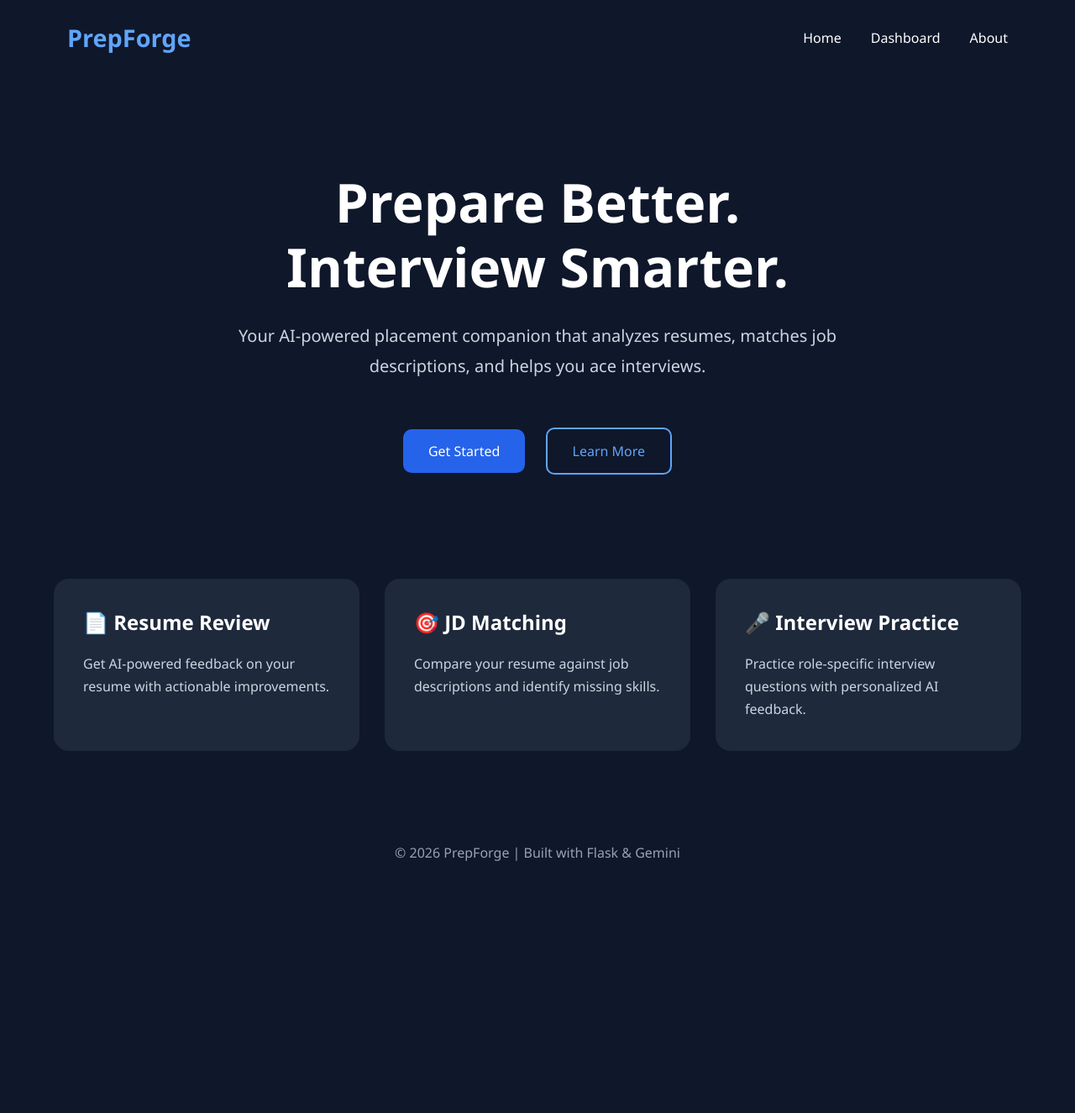
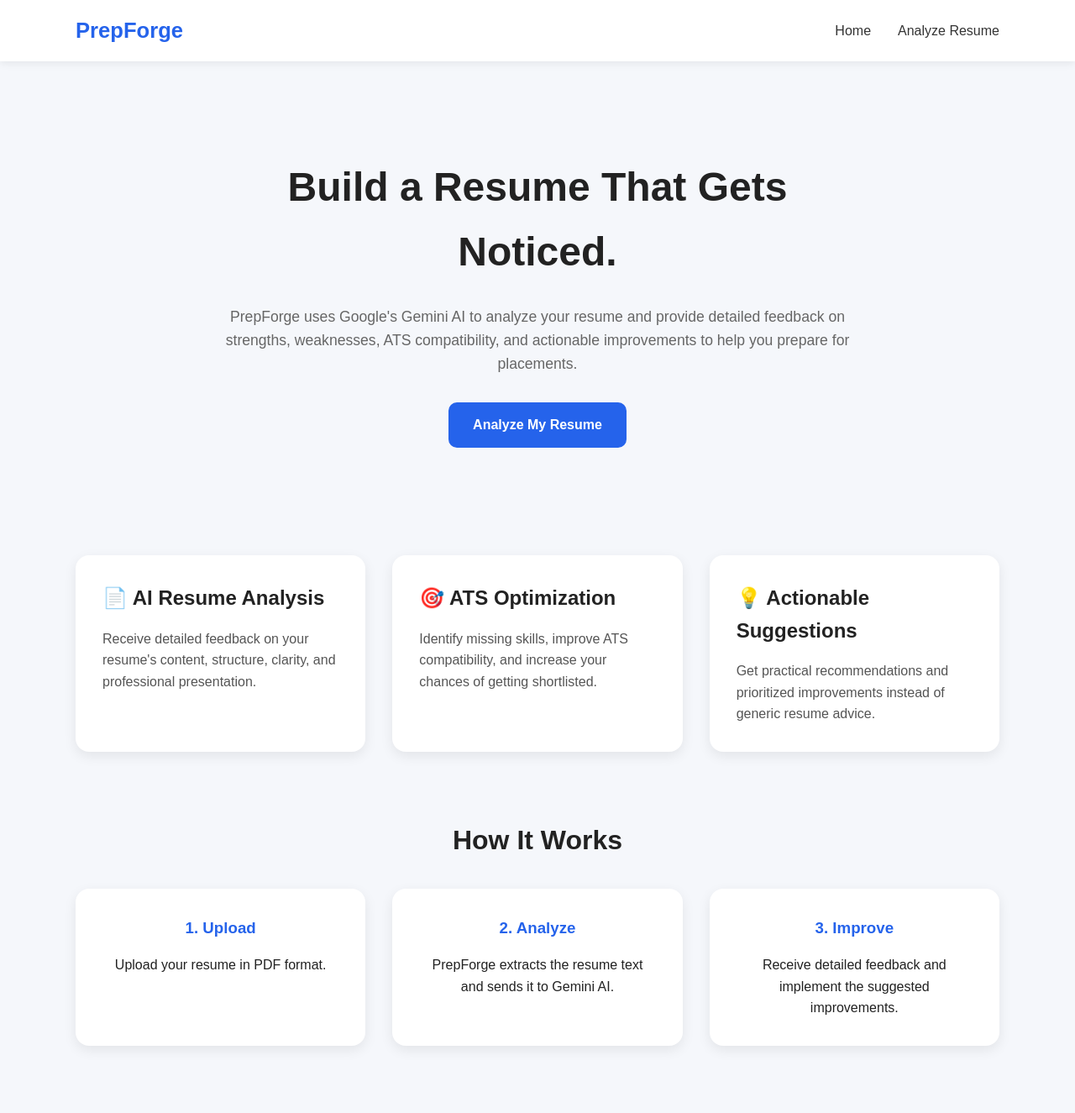
Before and after one commit to Mitul1779/forgetrack-6-prepforge, a Flask app: page / in a window 1280 px wide. Shown: the whole page at 84% size. Before the commit the page ends 1025 px from the top, so only its background shows below. Run offline with Flask 3, Linux system fonts and the light colour scheme.

Commit message:
resume analyzer should be done

```diff
--- a/static/css/style.css
+++ b/static/css/style.css
@@ -1,242 +1,309 @@
-*{
-    margin:0;
-    padding:0;
-    box-sizing:border-box;
+* {
+    margin: 0;
+    padding: 0;
+    box-sizing: border-box;
 }
 
-body{
-
-    font-family:Segoe UI, sans-serif;
-
-    background:#0f172a;
-
-    color:white;
-
+body {
+    font-family: Arial, Helvetica, sans-serif;
+    background-color: #f5f7fb;
+    color: #222;
+    line-height: 1.6;
 }
 
-.navbar{
-
-    display:flex;
-
-    justify-content:space-between;
-
-    align-items:center;
-
-    padding:25px 80px;
-
+main {
+    width: min(1100px, 90%);
+    margin: 3rem auto;
 }
 
-.logo{
-
-    font-size:1.8rem;
-
-    font-weight:bold;
-
-    color:#60a5fa;
-
+header {
+    background: #ffffff;
+    box-shadow: 0 2px 10px rgba(0, 0, 0, 0.08);
 }
 
-.nav-links{
-
-    list-style:none;
-
-    display:flex;
-
-    gap:35px;
-
+nav {
+    width: min(1100px, 90%);
+    margin: auto;
+    display: flex;
+    justify-content: space-between;
+    align-items: center;
+    padding: 1rem 0;
 }
 
-.nav-links a{
-
-    text-decoration:none;
-
-    color:white;
-
-    transition:.3s;
-
+.logo {
+    text-decoration: none;
+    color: #2563eb;
+    font-size: 1.6rem;
+    font-weight: bold;
 }
 
-.nav-links a:hover{
-
-    color:#60a5fa;
-
+nav ul {
+    list-style: none;
+    display: flex;
+    gap: 2rem;
 }
 
-.hero{
-
-    display:flex;
-
-    justify-content:center;
-
-    align-items:center;
-
-    min-height:75vh;
-
-    text-align:center;
-
-    padding:40px;
-
+nav ul li {
+    list-style: none;
 }
 
-.hero h1{
-
-    font-size:4rem;
-
-    margin-bottom:25px;
-
-    line-height:1.2;
-
+nav a {
+    text-decoration: none;
+    color: #333;
+    font-weight: 500;
 }
 
-.hero p{
-
-    max-width:750px;
-
-    margin:auto;
-
-    font-size:1.25rem;
-
-    color:#cbd5e1;
-
-    line-height:1.8;
-
+nav a:hover {
+    color: #2563eb;
 }
 
-.buttons{
+.hero {
+    text-align: center;
+    padding: 4rem 0;
+}
 
-    margin-top:45px;
+.hero-content {
+    max-width: 750px;
+    margin: auto;
+}
 
+.hero h1 {
+    font-size: 3rem;
+    margin-bottom: 1.5rem;
+}
+
+.hero p {
+    color: #666;
+    font-size: 1.1rem;
+    margin-bottom: 2rem;
 }
 
 .btn-primary,
-.btn-secondary{
-
-    display:inline-block;
-
-    text-decoration:none;
-
-    padding:15px 30px;
-
-    border-radius:10px;
-
-    margin:10px;
-
-    transition:.3s;
-
+.btn-secondary {
+    display: inline-block;
+    text-decoration: none;
+    padding: 0.9rem 1.8rem;
+    border-radius: 10px;
+    font-weight: bold;
+    transition: 0.3s;
 }
 
-.btn-primary{
-
-    background:#2563eb;
-
-    color:white;
-
+.btn-primary {
+    background: #2563eb;
+    color: white;
 }
 
-.btn-primary:hover{
-
-    background:#1d4ed8;
-
+.btn-primary:hover {
+    background: #1d4ed8;
 }
 
-.btn-secondary{
-
-    border:2px solid #60a5fa;
-
-    color:#60a5fa;
-
+.btn-secondary {
+    border: 2px solid #2563eb;
+    color: #2563eb;
 }
 
-.btn-secondary:hover{
-
-    background:#60a5fa;
-
-    color:#0f172a;
-
+.btn-secondary:hover {
+    background: #2563eb;
+    color: white;
 }
 
-.features{
-
-    width:90%;
-
-    max-width:1200px;
-
-    margin:auto;
-
-    display:grid;
-
-    grid-template-columns:repeat(3,1fr);
-
-    gap:30px;
-
-    margin-bottom:80px;
-
+.features {
+    display: grid;
+    grid-template-columns: repeat(auto-fit, minmax(260px, 1fr));
+    gap: 2rem;
+    margin: 4rem 0;
 }
 
-.card{
-
-    background:#1e293b;
-
-    padding:35px;
-
-    border-radius:18px;
-
-    transition:.3s;
-
+.card {
+    background: white;
+    padding: 2rem;
+    border-radius: 16px;
+    box-shadow: 0 5px 15px rgba(0,0,0,.08);
+    transition: 0.3s;
 }
 
-.card:hover{
-
-    transform:translateY(-8px);
-
+.card:hover {
+    transform: translateY(-6px);
 }
 
-.card h2{
-
-    margin-bottom:20px;
-
+.card h2 {
+    margin-bottom: 1rem;
 }
 
-.card p{
-
-    color:#cbd5e1;
-
-    line-height:1.7;
-
+.card p {
+    color: #555;
 }
 
-footer{
-
-    text-align:center;
-
-    padding:30px;
-
-    color:#94a3b8;
-
+.about {
+    margin: 5rem 0;
 }
 
-@media(max-width:900px){
-
-.features{
-
-grid-template-columns:1fr;
-
+.about h2 {
+    text-align: center;
+    margin-bottom: 2rem;
+    font-size: 2rem;
 }
 
-.hero h1{
-
-font-size:2.7rem;
-
+.steps {
+    display: grid;
+    grid-template-columns: repeat(auto-fit, minmax(220px,1fr));
+    gap: 2rem;
 }
 
-.navbar{
+.step {
+    background: white;
+    padding: 2rem;
+    border-radius: 16px;
+    text-align: center;
+    box-shadow: 0 5px 15px rgba(0,0,0,.08);
+}
 
-padding:20px;
+.step h3 {
+    margin-bottom: 1rem;
+    color: #2563eb;
+}
 
-flex-direction:column;
+.upload-container {
+    max-width: 650px;
+    margin: auto;
+    background: white;
+    padding: 3rem;
+    border-radius: 16px;
+    text-align: center;
+    box-shadow: 0 5px 15px rgba(0,0,0,.08);
+}
 
-gap:20px;
+.upload-container h1 {
+    margin-bottom: 1rem;
+}
 
+.upload-container p {
+    margin-bottom: 2rem;
+    color: #666;
+}
+
+.upload-container label {
+    display: block;
+    margin-bottom: 1rem;
+    font-weight: bold;
+}
+
+input[type="file"] {
+    width: 100%;
+    margin-bottom: 2rem;
+}
+
+button {
+    background: #2563eb;
+    color: white;
+    border: none;
+    padding: 1rem 2rem;
+    border-radius: 10px;
+    cursor: pointer;
+    font-size: 1rem;
+    transition: 0.3s;
+}
+
+button:hover {
+    background: #1d4ed8;
+}
+
+.analysis-container {
+    max-width: 900px;
+    margin: auto;
+}
+
+.analysis-container h1 {
+    margin-bottom: 2rem;
+    text-align: center;
+}
+
+.analysis-card {
+    background: white;
+    padding: 2rem;
+    border-radius: 16px;
+    box-shadow: 0 5px 15px rgba(0,0,0,.08);
+    margin-bottom: 2rem;
+}
+
+.analysis-card h2 {
+    margin-top: 2rem;
+    margin-bottom: 1rem;
+    color: #2563eb;
+}
+
+.analysis-card h2:first-child {
+    margin-top: 0;
+}
+
+.analysis-card p {
+    margin-bottom: 1rem;
+}
+
+.analysis-card ul {
+    padding-left: 1.5rem;
+    margin-bottom: 1.5rem;
+}
+
+.analysis-card li {
+    margin-bottom: 0.6rem;
+}
+
+.error-container {
+    max-width: 700px;
+    margin: auto;
+    background: white;
+    padding: 3rem;
+    border-radius: 16px;
+    text-align: center;
+    box-shadow: 0 5px 15px rgba(0,0,0,.08);
+}
+
+.error-container h1 {
+    color: #dc2626;
+    margin-bottom: 1rem;
+}
+
+.flash {
+    width: min(700px, 90%);
+    margin: 1rem auto;
+    padding: 1rem;
+    border-radius: 10px;
+    text-align: center;
+    font-weight: 600;
+}
+
+.flash.error {
+    background: #fee2e2;
+    color: #991b1b;
+}
+
+footer {
+    text-align: center;
+    padding: 2rem;
+    color: #777;
+    margin-top: 4rem;
+}
+
+@media (max-width: 768px) {
+
+    nav {
+        flex-direction: column;
+        gap: 1rem;
+    }
+
+    nav ul {
+        gap: 1rem;
+    }
+
+    .hero h1 {
+        font-size: 2.2rem;
+    }
+
+    .upload-container,
+    .analysis-card,
+    .error-container {
+        padding: 2rem;
     }
 
 }
--- /dev/null
+++ b/templates/base.html
@@ -0,0 +1,58 @@
+<!DOCTYPE html>
+<html lang="en">
+
+<head>
+    <meta charset="UTF-8">
+    <meta name="viewport" content="width=device-width, initial-scale=1.0">
+
+    <title>
+        {% block title %}
+        PrepForge
+        {% endblock %}
+    </title>
+
+    <link rel="stylesheet"
+          href="{{ url_for('static', filename='css/style.css') }}">
+</head>
+
+<body>
+
+    <header>
+
+        <nav>
+
+            <a href="{{ url_for('home') }}" class="logo">
+                PrepForge
+            </a>
+
+            <ul>
+
+                <li>
+                    <a href="{{ url_for('home') }}">
+                        Home
+                    </a>
+                </li>
+
+                <li>
+                    <a href="{{ url_for('upload') }}">
+                        Analyze Resume
+                    </a>
+                </li>
+
+            </ul>
+
+        </nav>
+
+    </header>
+
+    <main>
+
+        {% block content %}
+
+        {% endblock %}
+
+    </main>
+
+</body>
+
+</html>
--- a/templates/home.html
+++ b/templates/home.html
@@ -1,34 +1,28 @@
-{% extends "layout.html" %}
+{% extends "base.html" %}
 
-{% block title %}PrepForge{% endblock %}
+{% block title %}
+PrepForge | Home
+{% endblock %}
 
 {% block content %}
 
-<nav class="navbar">
-    <div class="logo">PrepForge</div>
-
-    <ul class="nav-links">
-        <li><a href="#">Home</a></li>
-        <li><a href="#">Dashboard</a></li>
-        <li><a href="#">About</a></li>
-    </ul>
-</nav>
-
 <section class="hero">
 
-    <div class="hero-text">
+    <div class="hero-content">
 
-        <h1>Prepare Better.<br>Interview Smarter.</h1>
+        <h1>
+            Build a Resume That Gets Noticed.
+        </h1>
 
         <p>
-            Your AI-powered placement companion that analyzes resumes,
-            matches job descriptions, and helps you ace interviews.
+            PrepForge uses Google's Gemini AI to analyze your resume and provide
+            detailed feedback on strengths, weaknesses, ATS compatibility, and
+            actionable improvements to help you prepare for placements.
         </p>
 
-        <div class="buttons">
-            <a href="#" class="btn-primary">Get Started</a>
-            <a href="#" class="btn-secondary">Learn More</a>
-        </div>
+        <a href="{{ url_for('upload') }}" class="btn-primary">
+            Analyze My Resume
+        </a>
 
     </div>
 
@@ -37,32 +31,63 @@
 <section class="features">
 
     <div class="card">
-        <h2>📄 Resume Review</h2>
+
+        <h2>📄 AI Resume Analysis</h2>
+
         <p>
-            Get AI-powered feedback on your resume with actionable improvements.
+            Receive detailed feedback on your resume's content, structure,
+            clarity, and professional presentation.
         </p>
+
     </div>
 
     <div class="card">
-        <h2>🎯 JD Matching</h2>
+
+        <h2>🎯 ATS Optimization</h2>
+
         <p>
-            Compare your resume against job descriptions and identify missing skills.
+            Identify missing skills, improve ATS compatibility,
+            and increase your chances of getting shortlisted.
         </p>
+
     </div>
 
     <div class="card">
-        <h2>🎤 Interview Practice</h2>
+
+        <h2>💡 Actionable Suggestions</h2>
+
         <p>
-            Practice role-specific interview questions with personalized AI feedback.
+            Get practical recommendations and prioritized improvements
+            instead of generic resume advice.
         </p>
+
     </div>
 
 </section>
 
-<footer>
+<section class="about">
 
-    © 2026 PrepForge | Built with Flask & Gemini
+    <h2>How It Works</h2>
 
-</footer>
+    <div class="steps">
+
+        <div class="step">
+            <h3>1. Upload</h3>
+            <p>Upload your resume in PDF format.</p>
+        </div>
+
+        <div class="step">
+            <h3>2. Analyze</h3>
+            <p>PrepForge extracts the resume text and sends it to Gemini AI.</p>
+        </div>
+
+        <div class="step">
+            <h3>3. Improve</h3>
+            <p>Receive detailed feedback and implement the suggested improvements.</p>
+        </div>
+
+    </div>
+
+</section>
 
 {% endblock %}
--- a/templates/layout.html
+++ /dev/null
@@ -1,17 +0,0 @@
-<!DOCTYPE html>
-<html lang="en">
-<head>
-    <meta charset="UTF-8">
-    <meta name="viewport" content="width=device-width, initial-scale=1.0">
-    <title>{% block title %}PrepForge{% endblock %}</title>
-
-    <link rel="stylesheet" href="{{ url_for('static', filename='css/style.css') }}">
-</head>
-
-<body>
-
-{% block content %}
-{% endblock %}
-
-</body>
-</html>
```
Also changed, not shown: templates/analysis.html (+18 -15 lines), templates/error.html (+27 -0 lines), templates/upload.html (+36 -4 lines). Lines whose indentation alone changed are shown as unchanged.
